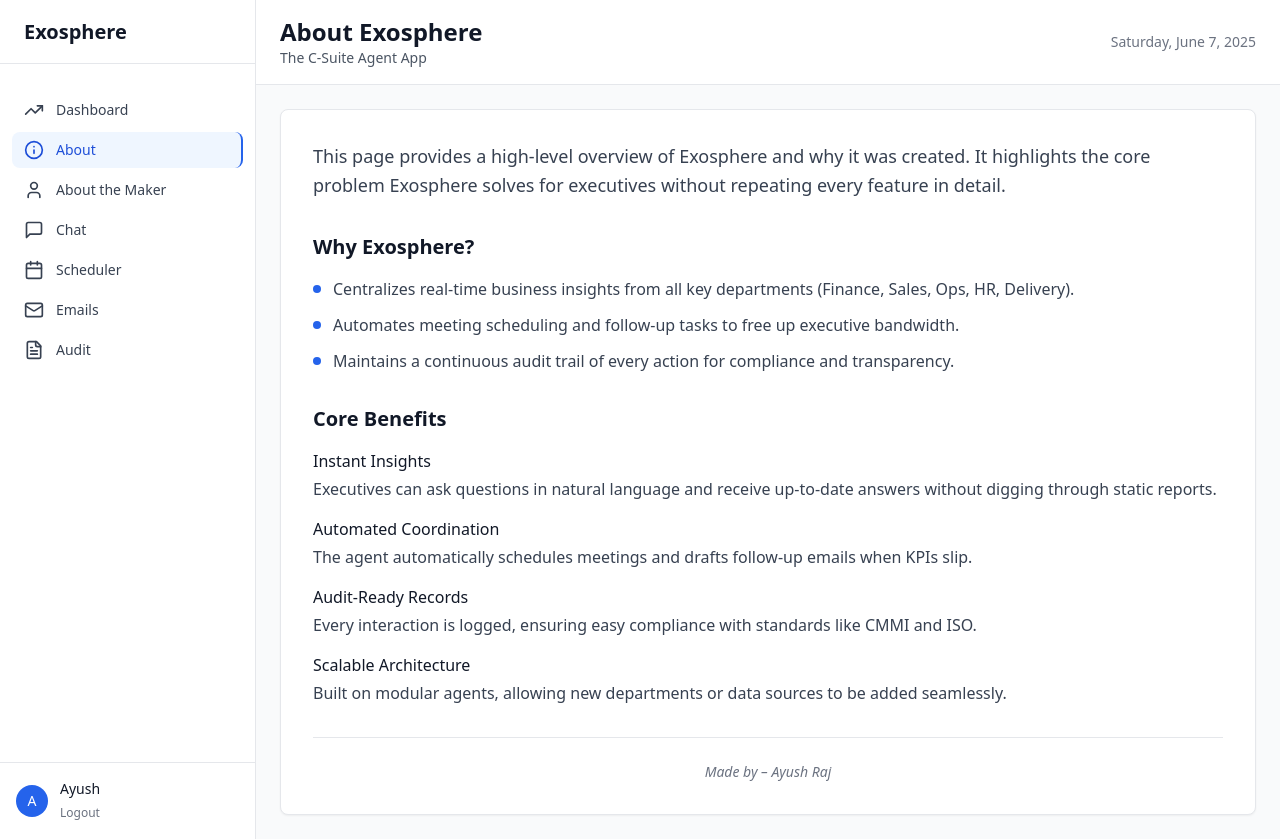
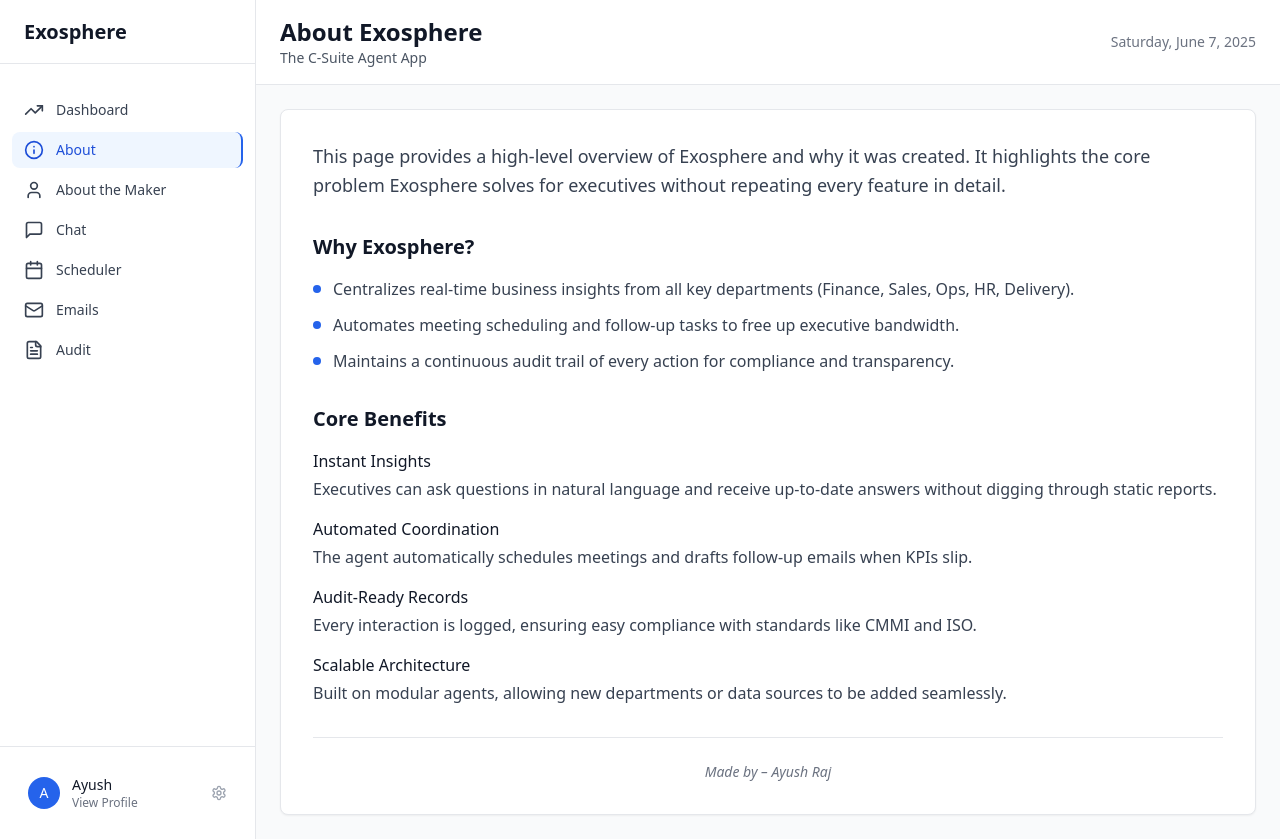
Before and after one commit to aayushrajj/exosphere, a React (Vite) app: page /about in a window 1280 px wide. Built offline with nearby package versions, Linux system fonts and the light colour scheme.

Commit message:
feat: Add user profile to About and AboutMaker pages
Adds the user profile component to the About and AboutMaker pages, replacing the hardcoded user name with the dynamic user profile information.

```diff
--- a/src/pages/About.tsx
+++ b/src/pages/About.tsx
@@ -1,3 +1,4 @@
+
 import { useState } from 'react';
 import { useNavigate } from 'react-router-dom';
 import {
@@ -9,13 +10,15 @@ import {
   X,
   TrendingUp,
   Info,
-  User
+  User,
+  Settings
 } from 'lucide-react';
 
 const About = () => {
   const navigate = useNavigate();
   const [sidebarOpen, setSidebarOpen] = useState(false);
-  const [userName] = useState('Ayush'); // Changed from 'Executive User' to 'Ayush'
+  const [userName] = useState('Ayush');
+
   const navigationItems = [
     { name: 'Dashboard', icon: TrendingUp, path: '/dashboard', current: false },
     { name: 'About', icon: Info, path: '/about', current: true },
@@ -29,12 +32,16 @@ const About = () => {
   const handleNavigation = (path: string) => {
     navigate(path);
     setSidebarOpen(false);
-  };  return (
+  };
+
+  return (
     <div className="min-h-screen bg-gray-50 flex overflow-hidden">
       {/* Mobile sidebar overlay */}
       {sidebarOpen && (
         <div className="fixed inset-0 z-40 bg-black bg-opacity-50 md:hidden" onClick={() => setSidebarOpen(false)} />
-      )}      {/* Sidebar */}
+      )}
+
+      {/* Sidebar */}
       <div className={`fixed inset-y-0 left-0 z-50 w-64 bg-white border-r border-gray-200 transform ${sidebarOpen ? 'translate-x-0' : '-translate-x-full'} transition-transform duration-300 ease-in-out md:translate-x-0 md:static md:inset-0 flex flex-col flex-shrink-0`}>
         <div className="flex items-center justify-between h-16 px-6 border-b border-gray-200">
           <h1 className="text-xl font-bold text-gray-900">Exosphere</h1>
@@ -64,20 +71,20 @@ const About = () => {
         </nav>
 
         <div className="w-full p-4 border-t border-gray-200 mt-auto">
-          <div className="flex items-center">
+          <button
+            onClick={() => navigate('/user-profile')}
+            className="w-full flex items-center p-3 rounded-lg hover:bg-gray-50 transition-colors"
+          >
             <div className="h-8 w-8 bg-blue-600 rounded-full flex items-center justify-center">
               <span className="text-white text-sm font-medium">A</span>
             </div>
-            <div className="ml-3">
+            <div className="ml-3 flex-1 text-left">
               <p className="text-sm font-medium text-gray-900">{userName}</p>
-              <button
-                onClick={() => navigate('/login')}
-                className="text-xs text-gray-500 hover:text-gray-700"
-              >
-                Logout
-              </button>
+              <p className="text-xs text-gray-500">View Profile</p>
             </div>
-          </div>        </div>
+            <Settings className="h-4 w-4 text-gray-400" />
+          </button>
+        </div>
       </div>
 
       {/* Main content */}
@@ -104,7 +111,9 @@ const About = () => {
               })}
             </div>
           </div>
-        </div>        {/* About content */}
+        </div>
+
+        {/* About content */}
         <div className="px-4 py-6 sm:px-6">
           {/* Main content card */}
           <div className="bg-white rounded-lg shadow-sm border border-gray-200 p-8 w-full">
--- a/src/pages/AboutMaker.tsx
+++ b/src/pages/AboutMaker.tsx
@@ -1,3 +1,4 @@
+
 import { useState } from 'react';
 import { useNavigate } from 'react-router-dom';
 import {
@@ -11,13 +12,14 @@ import {
   Info,
   User,
   Download,
-  ExternalLink
+  ExternalLink,
+  Settings
 } from 'lucide-react';
 
 const AboutMaker = () => {
   const navigate = useNavigate();
   const [sidebarOpen, setSidebarOpen] = useState(false);
-  const [userName] = useState('Ayush'); // Changed from 'Executive User' to 'Ayush'
+  const [userName] = useState('Ayush');
 
   const navigationItems = [
     { name: 'Dashboard', icon: TrendingUp, path: '/dashboard', current: false },
@@ -32,12 +34,16 @@ const AboutMaker = () => {
   const handleNavigation = (path: string) => {
     navigate(path);
     setSidebarOpen(false);
-  };  return (
+  };
+
+  return (
     <div className="min-h-screen bg-gray-50 flex overflow-hidden">
       {/* Mobile sidebar overlay */}
       {sidebarOpen && (
         <div className="fixed inset-0 z-40 bg-black bg-opacity-50 md:hidden" onClick={() => setSidebarOpen(false)} />
-      )}      {/* Sidebar */}
+      )}
+
+      {/* Sidebar */}
       <div className={`fixed inset-y-0 left-0 z-50 w-64 bg-white border-r border-gray-200 transform ${sidebarOpen ? 'translate-x-0' : '-translate-x-full'} transition-transform duration-300 ease-in-out md:translate-x-0 md:static md:inset-0 flex flex-col flex-shrink-0`}>
         <div className="flex items-center justify-between h-16 px-6 border-b border-gray-200">
           <h1 className="text-xl font-bold text-gray-900">Exosphere</h1>
@@ -67,20 +73,20 @@ const AboutMaker = () => {
         </nav>
 
         <div className="w-full p-4 border-t border-gray-200 mt-auto">
-          <div className="flex items-center">
+          <button
+            onClick={() => navigate('/user-profile')}
+            className="w-full flex items-center p-3 rounded-lg hover:bg-gray-50 transition-colors"
+          >
             <div className="h-8 w-8 bg-blue-600 rounded-full flex items-center justify-center">
               <span className="text-white text-sm font-medium">A</span>
             </div>
-            <div className="ml-3">
+            <div className="ml-3 flex-1 text-left">
               <p className="text-sm font-medium text-gray-900">{userName}</p>
-              <button
-                onClick={() => navigate('/login')}
-                className="text-xs text-gray-500 hover:text-gray-700"
-              >
-                Logout
-              </button>
+              <p className="text-xs text-gray-500">View Profile</p>
             </div>
-          </div>        </div>
+            <Settings className="h-4 w-4 text-gray-400" />
+          </button>
+        </div>
       </div>
 
       {/* Main content */}
```
